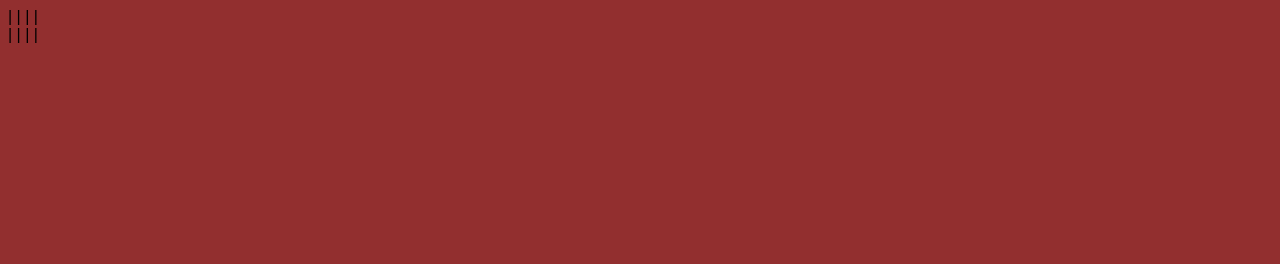
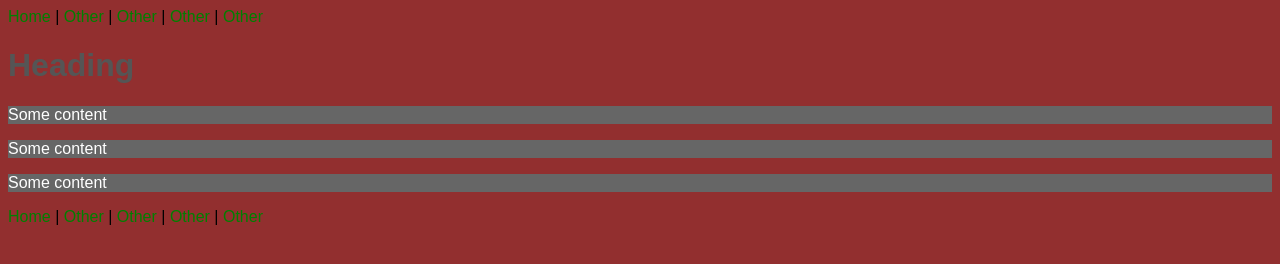
Before and after one commit to anthonymartin36/blog, a plain HTML site: page index.html in a window 1280 px wide. Drawn offline with Linux system fonts and the light colour scheme.

Commit message:
addint styles and content

```diff
--- a/index.html
+++ b/index.html
@@ -6,15 +6,28 @@
 <title> Anthony's Blog </title>
 </head>
 <body>
+<div id="Header">
 <div id="Nav">
-    <a href-""> </a> | <a href-""> </a>  | <a href-""> </a>  | <a href-""> </a>  | <a href-""> </a>
-</div>
+    <a href-"#"> Home </a> | <a href-"#"> Other </a>  | <a href-"#"> Other </a>  | <a href-"#"> Other </a>  | <a href-"#"> Other </a>
+</div></div>
 <div id="main">
+    <h1>
+        Heading
+    </h1>
+    <p>
+        Some content
+    </p>
+    <p>
+        Some content
+    </p>
+    <p>
+        Some content
+    </p>
 <span></span>
 <span></span>
 
 </div>
-<div id="footer">
-    <a href-""> </a> | <a href-""> </a>  | <a href-""> </a>  | <a href-""> </a>  | <a href-""> </a>
+<div id="Footer">
+    <a href-"#"> Home </a> | <a href-"#"> Other </a>  | <a href-"#"> Other </a>  | <a href-"#"> Other </a>  | <a href-"#"> Other </a>
 </div>
 </body>
```
